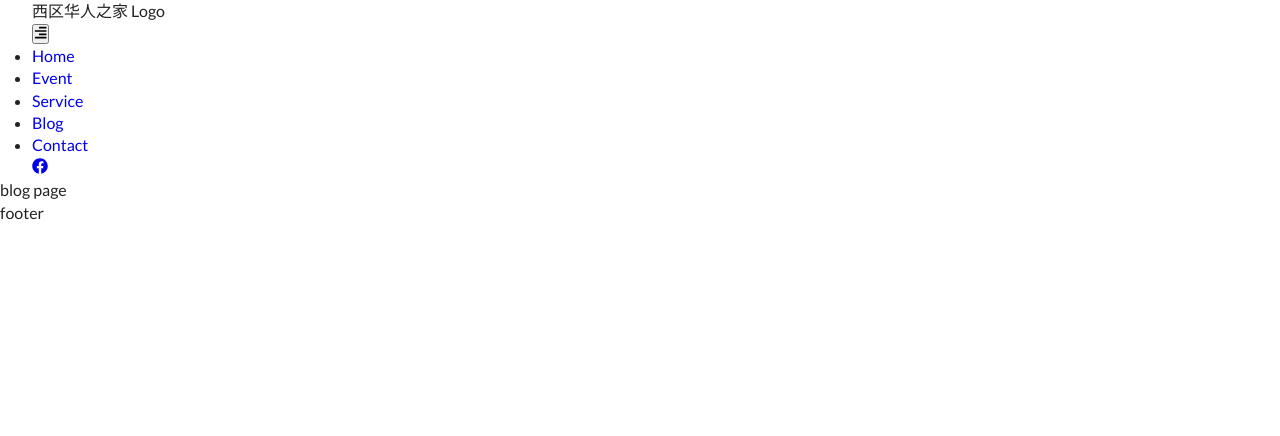
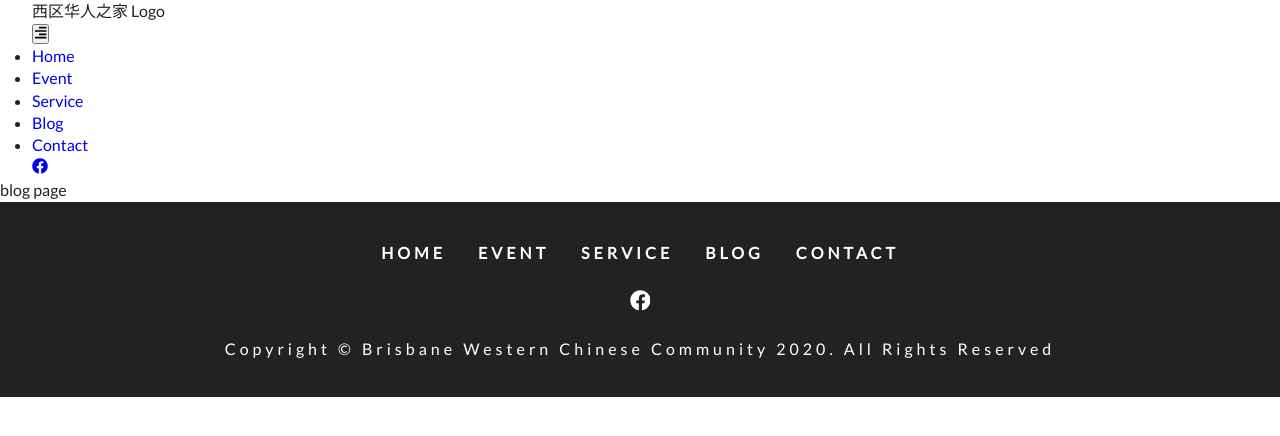
Before and after one commit to dennisXZX/gatsby-western-chinese-community, a Gatsby site: page /blog in a window 1280 px wide. Built offline with nearby package versions, Linux system fonts and the light colour scheme; Gatsby itself is replaced by a stand-in of ours.

Commit message:
add Footer component

```diff
--- /dev/null
+++ b/src/components/Footer/Footer.js
@@ -0,0 +1,50 @@
+import React from "react"
+import { Link } from "gatsby"
+import NAV_LINKS from "../../constants/nav-links"
+import SOCIAL_ICONS from "../../constants/social-icons"
+import styles from "./footer.module.scss"
+
+const Footer = () => {
+  return (
+    <footer className={styles.footer}>
+      {/* Navigation Items */}
+      <div className={styles.links}>
+        {NAV_LINKS.map((link, index) => (
+          <Link
+            fade
+            key={index}
+            to={link.path}
+            aria-label="navigate the page"
+          >
+            {link.text}
+          </Link>
+        ))}
+      </div>
+
+      {/* Social Icons */}
+      <div className={styles.icons}>
+        {SOCIAL_ICONS.map((icon, index) => {
+          return (
+            <a
+              key={index}
+              href={icon.url}
+              target="_blank"
+              rel="noopener noreferrer"
+              aria-label="navigate to social media"
+            >
+              {icon.icon}
+            </a>
+          )
+        })}
+      </div>
+
+      {/* Copy Right Info */}
+      <div className={styles.copyright}>
+        copyright &copy; Brisbane western Chinese community {new Date().getFullYear()}.
+        all rights reserved
+      </div>
+    </footer>
+  )
+}
+
+export default Footer
--- /dev/null
+++ b/src/components/Footer/footer.module.scss
@@ -0,0 +1,44 @@
+.footer {
+    margin-top: auto;
+    background: var(--mainBlack);
+    padding: 2rem;
+    text-align: center;
+    color: var(--mainWhite);
+}
+
+.links {
+    a {
+        display: inline-block;
+        text-decoration: none;
+        text-transform: uppercase;
+        color: var(--mainWhite);
+        margin: 0.5rem 1rem;
+        letter-spacing: var(--mainSpacing);
+        transition: var(--mainTransition);
+        font-weight: bold;
+
+        &:hover {
+            color: var(--primaryColor);
+        }
+    }
+}
+
+.icons {
+    a {
+        display: inline-block;
+        margin: 1rem;
+        font-size: 1.3rem;
+        color: var(--mainWhite);
+        transition: var(--mainTransition);
+
+        &:hover {
+            color: var(--primaryColor);
+        }
+    }
+}
+
+.copyright {
+    text-transform: capitalize;
+    letter-spacing: var(--mainSpacing);
+    line-height: 2;
+}
--- a/src/components/layout/Layout.js
+++ b/src/components/Layout/Layout.js
@@ -1,6 +1,6 @@
 import React from "react"
-import Navbar from "../navbar/Navbar"
-import Footer from "../footer/Footer"
+import Navbar from "../Navbar/Navbar"
+import Footer from "../Footer/Footer"
 import "./layout.scss"
 
 const Layout = ({ children }) => {
--- a/src/components/navbar/Navbar.js
+++ b/src/components/Navbar/Navbar.js
@@ -35,10 +35,10 @@ const Navbar = () => {
               : `${styles.navLinks}`
           }
         >
-          {NAV_LINKS.map((item, index) => {
+          {NAV_LINKS.map((link, index) => {
             return (
               <li key={index}>
-                <Link to={item.path}>{item.text}</Link>
+                <Link to={link.path}>{link.text}</Link>
               </li>
             )
           })}
@@ -46,15 +46,15 @@ const Navbar = () => {
 
         {/* Social Icon Section */}
         <div className={styles.navSocialLinks}>
-          {SOCIAL_ICONS.map((item, index) => {
+          {SOCIAL_ICONS.map((icon, index) => {
             return (
               <a
                 key={index}
-                href={item.url}
+                href={icon.url}
                 target="_blank"
                 rel="noopener noreferrer"
               >
-                {item.icon}
+                {icon.icon}
               </a>
             )
           })}
--- a/src/components/footer/Footer.js
+++ /dev/null
@@ -1,11 +0,0 @@
-import React from "react"
-
-const Footer = () => {
-  return (
-    <div>
-      footer
-    </div>
-  )
-}
-
-export default Footer
--- a/src/pages/404.js
+++ b/src/pages/404.js
@@ -1,5 +1,5 @@
 import React, { Component } from "react"
-import Layout from "../components/layout/Layout"
+import Layout from "../components/Layout/Layout"
 
 class ErrorPage extends Component {
   render() {
--- a/src/pages/blog.js
+++ b/src/pages/blog.js
@@ -1,5 +1,5 @@
 import React, { Component } from "react"
-import Layout from "../components/layout/Layout"
+import Layout from "../components/Layout/Layout"
 
 class BlogPage extends Component {
   render() {
--- a/src/pages/contact.js
+++ b/src/pages/contact.js
@@ -1,5 +1,5 @@
 import React, { Component } from "react"
-import Layout from "../components/layout/Layout"
+import Layout from "../components/Layout/Layout"
 
 class ContactPage extends Component {
   render() {
--- a/src/pages/events.js
+++ b/src/pages/events.js
@@ -1,5 +1,5 @@
 import React, { Component } from "react"
-import Layout from "../components/layout/Layout"
+import Layout from "../components/Layout/Layout"
 
 class EventPage extends Component {
   render() {
--- a/src/pages/index.js
+++ b/src/pages/index.js
@@ -1,6 +1,6 @@
 import React, { Component } from "react"
 import { Link } from 'gatsby'
-import Layout from "../components/layout/Layout"
+import Layout from "../components/Layout/Layout"
 
 class HomePage extends Component {
   render() {
--- a/src/pages/services.js
+++ b/src/pages/services.js
@@ -1,5 +1,5 @@
 import React, { Component } from "react"
-import Layout from "../components/layout/Layout"
+import Layout from "../components/Layout/Layout"
 
 class Services extends Component {
   render() {
```
Also changed, not shown: src/components/Layout/layout.scss (renamed from src/components/layout/layout.scss), src/components/Navbar/navbar.module.scss (renamed from src/components/navbar/navbar.module.scss).
